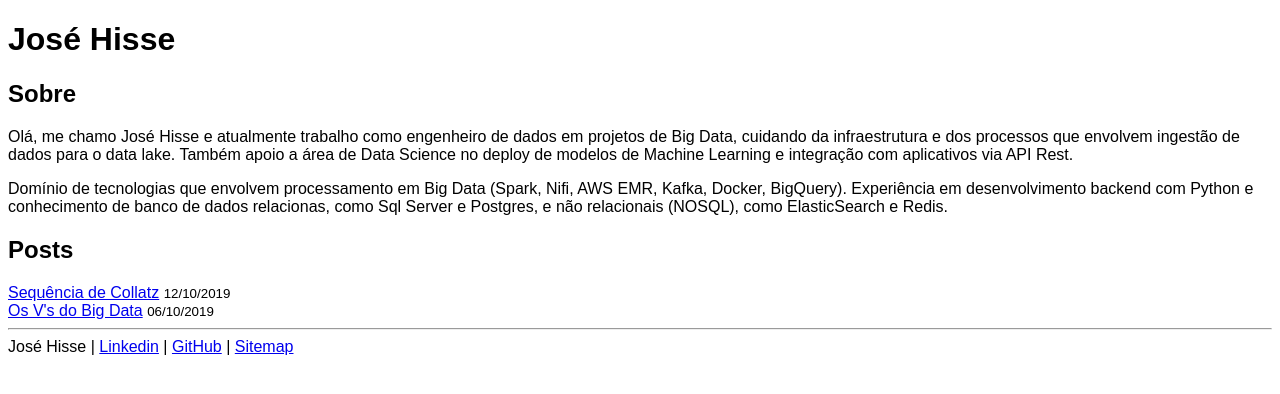
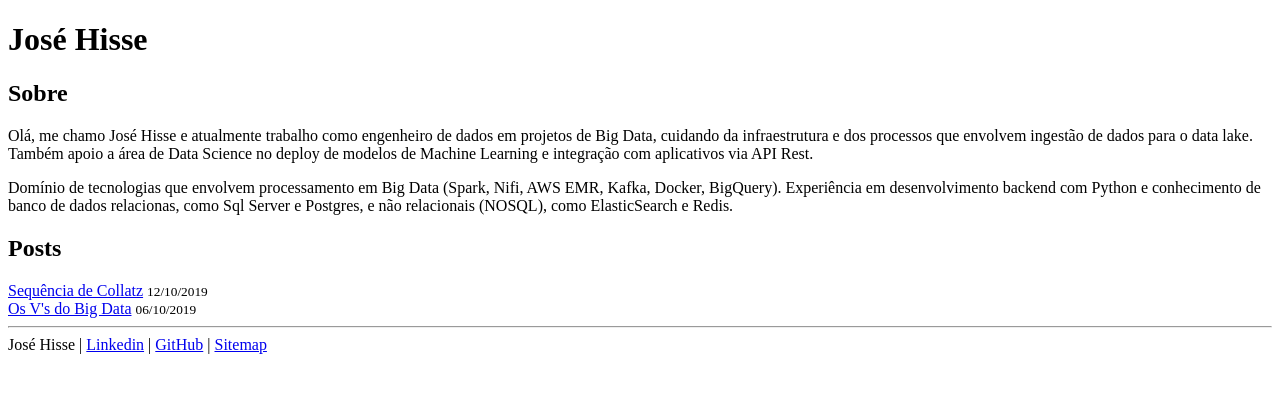
Before and after one commit to jhisse/jhisse.github.io, a Jekyll site: the page built from index.html, in a window 1280 px wide. Shown: the top 394 px of the page. Built offline with Jekyll 4.4.1, drawn with Linux system fonts in a browser that asks for light colours.

Commit message:
Remove font

```diff
--- a/_includes/head.html
+++ b/_includes/head.html
@@ -8,16 +8,6 @@
   <link rel="canonical" href="{{ page.url | replace:'index.html','' | prepend: site.baseurl | prepend: site.url }}" />
 
   <style>
-  @font-face {
-      font-family: 'typewriter';
-      src: url('{{ "/assets/css/typewriter.ttf" | prepend: site.baseurl }}') format('truetype');
-      font-weight: normal;
-      font-style: normal;
-      font-display: optional;
-  }
-  body:not(code){
-    font-family: "typewriter", sans-serif;
-  }
   {% include _css/monokai.css %}
   {% include _css/awsm.min.css %}
   </style>
```
Also changed, not shown: assets/css/typewriter.ttf (deleted).
